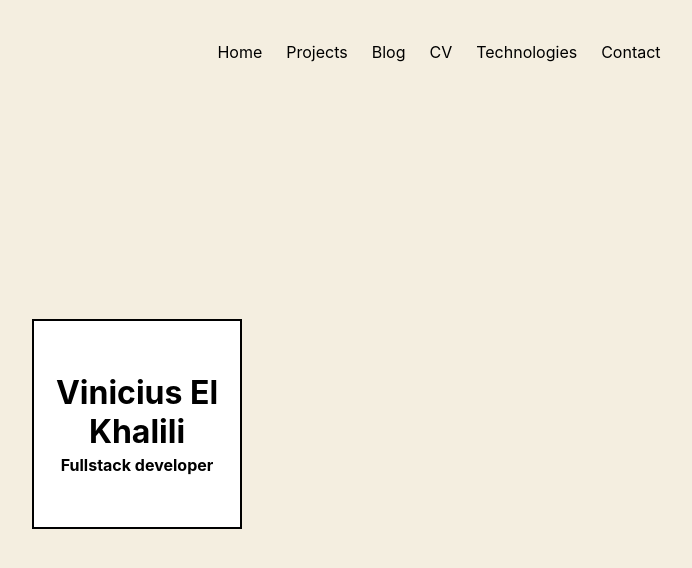
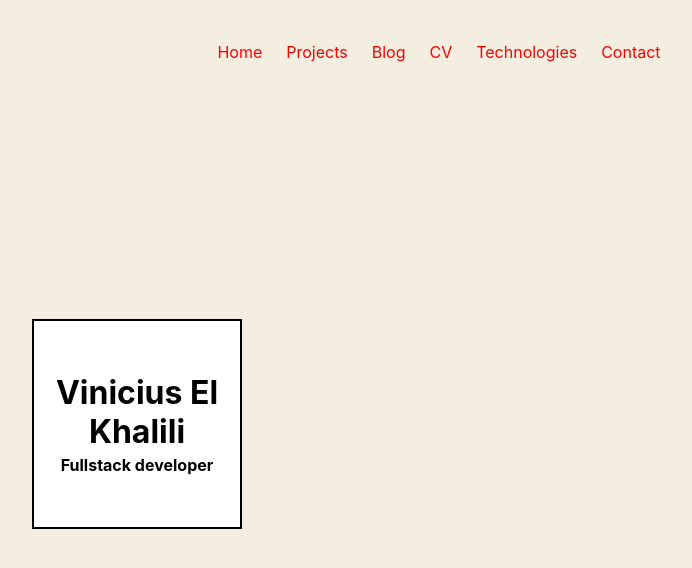
Before and after one commit to vinicius-el-khalili/azalea-two, a Next.js app: page / in a window 1280 px wide. Shown: the top 568 px of the page, without its empty margins (201-893 px from the left). Built offline with nearby package versions, Linux system fonts and the light colour scheme.

Commit message:
@navButton: context-dependent font color

```diff
--- a/components/frameLayout/frameLayout.module.scss
+++ b/components/frameLayout/frameLayout.module.scss
@@ -19,6 +19,7 @@
         overflow: scroll;
         display: flex;
 
+
         .cube{
             margin: 0rem;
             height: 100%;
@@ -32,6 +33,8 @@
             width: 100%;
             overflow: scroll;
             border: 2px solid black;
+            transition: .8s;
+
         }
     }
 }
--- a/components/navButton/navButton.js
+++ b/components/navButton/navButton.js
@@ -4,17 +4,25 @@ import AppContext from "@/context/AppContext"
 import Link from "next/link"
 
 const NavButton = ({title,page,tag}) => {
-
     const context = useContext(AppContext)
     const handleClick = () => {
         context.setPage(tag)
     }
-
+    const fontColorMap = {
+        "Home":         "red",
+        "Projects":     "blue",
+        "Blog":         "green",
+        "CV":           "black",
+        "Technologies": "black",
+        "Contact":      "black",
+    }
     return (
         <>
 
             <Link className={style.link} href={page} onClick={handleClick}>
-                <div className={style.button}>{title}</div>
+                <div className={style.button} style={{color:fontColorMap[context.state.page]}}>
+                    {title}
+                </div>
             </Link>
 
         </>
--- a/components/navButton/navButton.module.scss
+++ b/components/navButton/navButton.module.scss
@@ -10,12 +10,11 @@
     place-items: center;
     text-align: center;
     cursor: pointer;
-    color: black;
     font-family: 'Press Start 2P', cursive;
     font-family: -apple-system, BlinkMacSystemFont, 'Segoe UI', 'Roboto', 'Oxygen',
     'Ubuntu', 'Cantarell', 'Fira Sans', 'Droid Sans', 'Helvetica Neue';
     &:hover{
-        color: white;
-        background-color: black;
+        color: black;
+        background-color: white;
     }
 }
```
